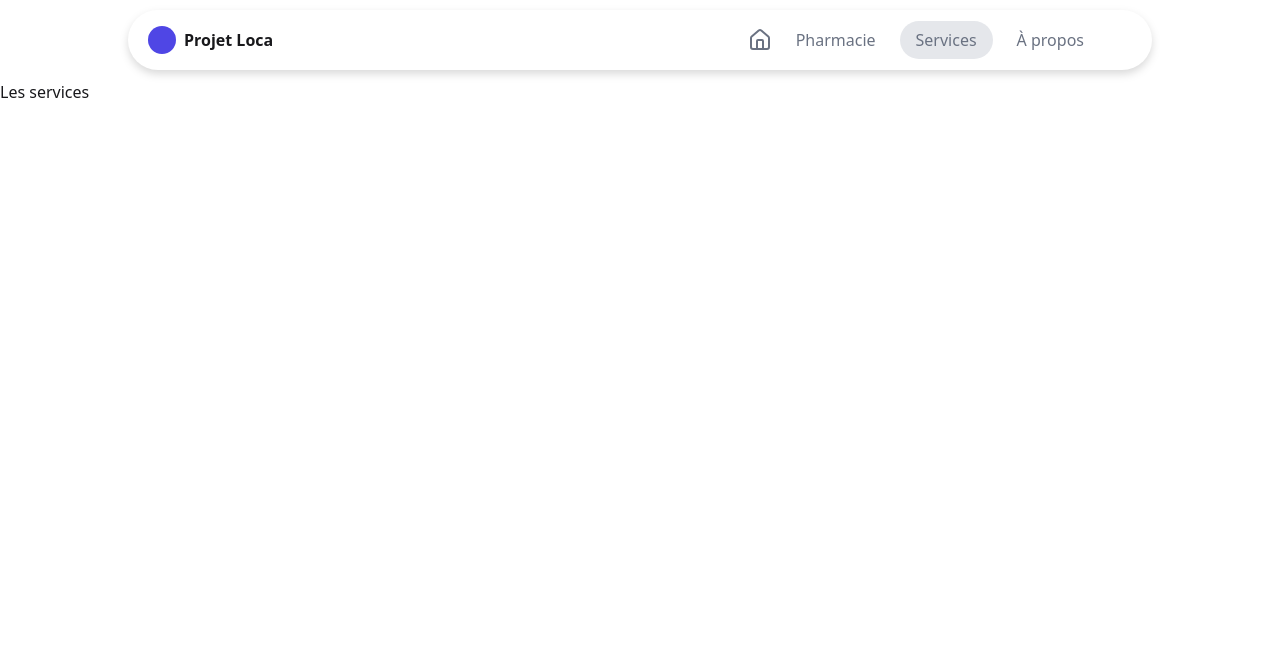
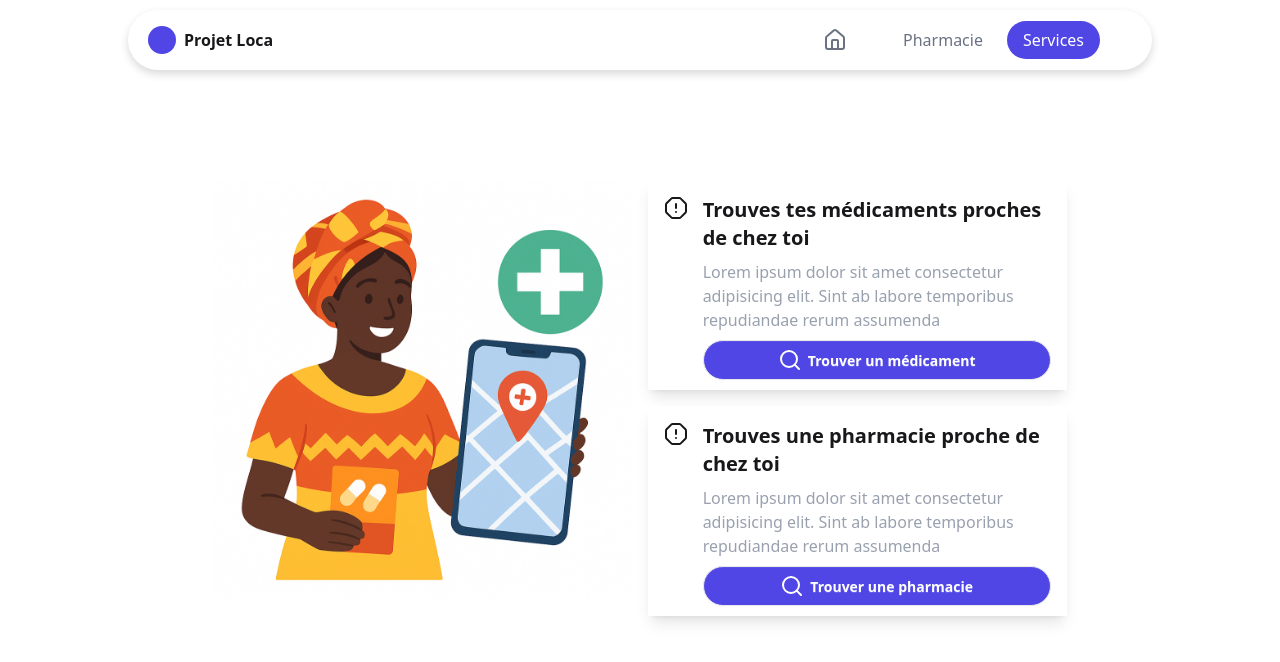
Before and after one commit to PSAUM-dev/Projet-Loca, a React (Vite) app: page /services in a window 1280 px wide. Shown: the top 662 px of the page. Built offline with nearby package versions, Linux system fonts and the light colour scheme; no server answers.

Commit message:
Location System

```diff
--- a/src/components/services/Map.jsx
+++ b/src/components/MapContainer.jsx
@@ -1,4 +1,5 @@
 import { GoogleMap, useLoadScript, Marker } from "@react-google-maps/api"
+import useUserLocation from "./hooks/useUserLocation";
 
 const containersStyle = {
     width: '100%',
@@ -11,6 +12,10 @@ const center = {
 };
 
 const Map = () => {
+
+    const { location } = useUserLocation();
+    center.lat = parseFloat(location.latitude);
+    center.lng = parseFloat(location.longitude);
 
     const { isLoaded } = useLoadScript({
         googleMapsApiKey: import.meta.env.VITE_GOOGLE_MAP_API
@@ -29,13 +34,9 @@ const Map = () => {
     </div>;
 
     return (
-
         <GoogleMap mapContainerStyle={containersStyle} center={center} zoom={20} options={options}>
-
             <Marker position={center} />
-
         </GoogleMap>
-
     )
 }
 
--- a/src/components/PharmacyMapItem.jsx
+++ b/src/components/PharmacyMapItem.jsx
@@ -3,28 +3,28 @@ import { MapPinned } from "lucide-react"
 const PharmacyMapItem = () => {
     return (
 
-        <div class="flex flex-col gap-2">
+        <div className="flex flex-col gap-2">
 
-            <div class="flex justify-between items-start">
-                <h4 class="font-bold">Pharmacy du Soleil</h4>
-                <span class="text-sm font-medium text-gray-600">.1km</span>
+            <div className="flex justify-between items-start">
+                <h4 className="font-bold">Pharmacy du Soleil</h4>
+                <span className="text-sm font-medium text-gray-600">.1km</span>
             </div>
 
-            <p class="text-sm text-gray-600">Yaoundé, Centre-ville</p>
+            <p className="text-sm text-gray-600">Yaoundé, Centre-ville</p>
 
-            <div class="flex items-center gap-2">
-                <span class="inline-block h-2 w-2 rounded-full bg-green-600"></span>
-                <p class="text-sm font-medium text-green-600">Ouvert</p>
-                <p class="text-sm text-gray-600">- Ferme à 17h</p>
+            <div className="flex items-center gap-2">
+                <span className="inline-block h-2 w-2 rounded-full bg-green-600"></span>
+                <p className="text-sm font-medium text-green-600">Ouvert</p>
+                <p className="text-sm text-gray-600">- Ferme à 17h</p>
             </div>
 
-            <p class="text-sm text-gray-600">(237) 620 940 918</p>
+            <p className="text-sm text-gray-600">(237) 620 940 918</p>
 
-            <div class="flex gap-2 pt-2">
+            <div className="flex gap-2 pt-2">
 
                 <a href="#" className="btn shadow-0 rounded-3xl bg-transparent border border-[#4338ca] text-[#4338ca] hover:text-white hover:bg-[#4338ca]">
                     <MapPinned />
-                    <span class="material-symbols-outlined text-base">Aller sur Map</span>
+                    <span className="material-symbols-outlined text-base">Aller sur Map</span>
                 </a>
             </div>
 
--- /dev/null
+++ b/src/components/ServiceCardItem.jsx
@@ -0,0 +1,28 @@
+import { OctagonAlert, Search } from "lucide-react"
+import { Link } from "react-router-dom"
+
+const ServiceCardItem = () => {
+    return (
+        <div className="bg-white max-h-[210px] shadow-lg grid grid-cols-[10%_90%] p-4">
+
+            <OctagonAlert />
+            <div className="grid grid-cols-1">
+                <h3 className="font-bold text-xl">Trouves tes médicaments proches de chez toi</h3>
+
+                <p className="text-gray-400 mt-2">
+                    Lorem ipsum dolor sit amet consectetur adipisicing elit.
+                    Sint ab labore temporibus repudiandae rerum assumenda
+                </p>
+
+                <Link to={"/pharmacies"} className="btn group bg-[#4f46e5] text-white rounded-full mt-2">
+                    <Search className="rotate-0 transition-transform duration-600 group-hover:rotate-360" />
+                    <span className="hidden md:flex">Trouver un médicament</span>
+                </Link>
+            </div>
+
+
+        </div>
+    )
+}
+
+export default ServiceCardItem
--- /dev/null
+++ b/src/components/hooks/useUserLocation.js
@@ -0,0 +1,57 @@
+import { useEffect, useState } from "react";
+
+export default function useUserLocation() {
+    const [location, setLocation] = useState({ latitude : null, longitude : null, country : null, city : null, rue : null });
+    const [error, setError] = useState(null);
+    const [loading, setLoading] = useState(true);
+
+    useEffect ( () => {
+
+        if (!navigator.geolocation) {
+            setError("La géolocalisation n'est pas supportée par votre navigateur");
+            setLoading(false);
+            return;
+        }
+
+        navigator.geolocation.getCurrentPosition(
+
+           async (position) => {
+                const { latitude, longitude } = position.coords;
+                setLoading(false);
+
+                try {
+
+                    const res = await fetch(`https://maps.googleapis.com/maps/api/geocode/json?latlng=${latitude},${longitude}&key=${import.meta.env.VITE_GOOGLE_MAP_API}`);
+                    const data = await res.json();
+
+                    //console.log(data);
+
+                    if (data.results && data.results.length > 0) {
+                        const address = data.results[0].address_components;
+                        const country = address.find(component => component.types.includes("country"))?.long_name;
+                        const city = address.find(component => component.types.includes("locality"))?.long_name;
+                        const rue = address.find(component => component.types.includes("route"))?.long_name;
+
+                        console.info(country, city, rue);
+
+                        setLocation({ latitude, longitude, country, city, rue });
+                    }
+
+                } catch (error) {
+                    setError("Erreur lors de la récupération de l'adresse", error);
+                } finally {
+                    setLoading(false);
+                }
+            },
+
+            (err) => {
+                setError(err.message);
+                setLoading(false);
+            }
+
+        );
+
+    }, []);
+
+    return { location, error, loading };
+}
--- a/src/components/sections/Navbar.jsx
+++ b/src/components/sections/Navbar.jsx
@@ -1,13 +1,15 @@
-import { Home, Menu } from "lucide-react";
+import { MapPinnedIcon, Menu } from "lucide-react";
 import { useState } from "react";
 import { Link, NavLink } from "react-router-dom";
 import NavbarLink from "./NavbarLink";
 import NavbarHomeLink from "./NavbarHomeLink";
+import useUserLocation from "../hooks/useUserLocation";
 
 
 const Navbar = () => {
 
     const [dropdownOpen, setDropdownOpen] = useState(false);
+    const { location } = useUserLocation();
 
     function toggleDropdown() {
         setDropdownOpen(!dropdownOpen);
@@ -20,9 +22,23 @@ const Navbar = () => {
 
                 <div className="flex items-center gap-2">
                     <div className="p-2 h-7 w-7 bg-[#4f46e5] rounded-full"></div>
-                    <span className="font-bold">
+                    <span className="hidden md:flex font-bold">
                         <Link to={'/'}>Projet Loca</Link>
                     </span>
+
+                    {
+                        (location.city) ? (
+                            <span className="flex items-center gap-2 bg-gray-200 py-1 px-2 rounded-xl">
+                                <MapPinnedIcon className="w-4 h-4" />
+                                <span className="text-gray-700 text-sm">{location.rue} {location.city}, {location.country}</span>
+                            </span>
+
+                        ) : ("")
+                    }
+
+
+
+
                 </div>
 
 
@@ -30,11 +46,10 @@ const Navbar = () => {
 
                     <div className=" px-8">
                         <ul className="hidden md:flex items-center space-x-2">
-                            <li><NavbarHomeLink /></li>
+                            <li className="me-10"><NavbarHomeLink /></li>
 
                             <li><NavbarLink text="Pharmacie" link="/pharmacies" /></li>
                             <li><NavbarLink text="Services" link="/services" /></li>
-                            <li><NavbarLink text="À propos" link="/about" /></li>
 
                         </ul>
                     </div>
@@ -46,11 +61,10 @@ const Navbar = () => {
 
                 </div>
 
-                <div className={`absolute bg-white rounded-lg top-16 2xl:top-21 right-0 w-full z-10 p-5 md:hidden md:w-[250px] ${dropdownOpen ? '' : 'hidden'}`}>
+                <div className={`absolute bg-white rounded-lg top-16 2xl:top-21 right-0 w-full z-9999 p-5 md:hidden md:w-[250px] ${dropdownOpen ? '' : 'hidden'}`}>
                     <ul className="grid gap-y-4">
                         <li><NavbarLink text="Pharmacie" link="/pharmacies" /></li>
                         <li><NavbarLink text="Services" link="/services" /></li>
-                        <li><NavbarLink text="À propos" link="/about" /></li>
                     </ul>
                 </div>
 
--- a/src/components/sections/NavbarLink.jsx
+++ b/src/components/sections/NavbarLink.jsx
@@ -4,8 +4,8 @@ const NavbarLink = ({text, link}) => {
   return (
     <NavLink className={
         ({isActive}) => `
-            hover:bg-gray-200 text-gray-500 transition-all duration-400 px-4 py-2 rounded-full
-            ${isActive ? "bg-gray-200" : ""}
+             text-gray-500 transition-all duration-400 px-4 py-2 rounded-full
+            ${isActive ? "bg-[#4f46e5] text-white" : "hover:bg-gray-200"}
         `
     } to={link}>
         {text}
--- /dev/null
+++ b/src/components/services/geminiService.js
@@ -0,0 +1,9 @@
+import { GoogleGenerativeAI } from "@google/generative-ai";
+
+const genAI = new GoogleGenerativeAI(import.meta.env.VITE_GEMINI_API_KEY);
+
+export async function askGemini(prompt) {
+  const model = genAI.getGenerativeModel({ model: "gemini-2.5-flash" });
+  const result = await model.generateContent(prompt);
+  return result.response.text();
+}
--- /dev/null
+++ b/src/components/services/googleMapService.js
@@ -0,0 +1,7 @@
+export async function getNearbyPharmacies(lat, lng) {
+  const response = await fetch(
+    `https://maps.googleapis.com/maps/api/place/nearbysearch/json?location=${lat},${lng}&radius=2000&type=pharmacy&key=${import.meta.env.VITE_GOOGLE_MAP_API}`
+  );
+  const data = await response.json();
+  return data.results;
+}
--- a/src/pages/Pharmacies.jsx
+++ b/src/pages/Pharmacies.jsx
@@ -1,4 +1,4 @@
-import Map from "../components/services/Map";
+import Map from "../components/MapContainer";
 import PharmacyMapItem from "../components/PharmacyMapItem";
 
 const Pharmacies = () => {
@@ -15,7 +15,8 @@ const Pharmacies = () => {
 
           <input className="input rounded-2xl focus:shadow-0 focus:border-gray-200 focus:outline-none" type="text" name="" id="" placeholder="Recherche" />
 
-          <div className="grid grid-cols-[50%_50%] w-full">
+          <div className="grid grid-cols-[50%_50%] w-full gap-x-1">
+
             <select className="select w-full rounded-2xl focus:shadow-0 focus:border-gray-200 focus:outline-none open:border-gray-200 open:outline-none mt-4" name="" id="">
               <option value="">Ouvert maintenant</option>
               <option value="">Fermé</option>
@@ -26,6 +27,7 @@ const Pharmacies = () => {
               <option value="">Plus proche</option>
               <option value="">Plus éloigné</option>
             </select>
+
           </div>
 
         </div>
@@ -34,13 +36,13 @@ const Pharmacies = () => {
           <p>Consultez les <span className="font-bold">15</span> résultats.</p>
         </div>
 
-        <div class="overflow-hidden h-[405px] 2xl:h-[520px] overflow-y-scroll p-2">
+        <div className="overflow-hidden h-[405px] 2xl:h-[520px] overflow-y-scroll p-2">
 
-          <ul class="space-y-2">
+          <ul className="space-y-2">
 
             {
               Array.from({ length: 15 }).map((_, index) => (
-                <li key={index} class="border border-white hover:border-primary rounded-lg p-4 ">
+                <li key={index} className="border border-white hover:border-primary rounded-lg p-4 ">
                   <PharmacyMapItem />
                 </li>
               ))
--- a/src/pages/Services.jsx
+++ b/src/pages/Services.jsx
@@ -1,9 +1,49 @@
+
+import { OctagonAlert, Search } from "lucide-react";
+import HeroImage from "../assets/images/services.png";
+import { Link } from "react-router-dom";
+import ServiceCardItem from "../components/ServiceCardItem";
 
 const Services = () => {
   return (
-    <div>
-      Les services
+
+    <div className="grid grid-cols-1 md:grid-cols-6 mt-20 2xl:mt-0 py-5">
+
+      <div className="col-start-2 col-span-4 grid grid-cols-1 md:grid-cols-2 gap-x-4">
+
+        <img src={HeroImage} alt="" />
+
+        <div className="grid grid-cols-1 gap-4">
+
+          <ServiceCardItem />
+
+          <div className="bg-white max-h-[210px] shadow-lg grid grid-cols-[10%_90%] p-4">
+
+            <OctagonAlert />
+            <div className="grid grid-cols-1">
+              <h3 className="font-bold text-xl">Trouves une pharmacie proche de chez toi</h3>
+
+              <p className="text-gray-400 mt-2">
+                Lorem ipsum dolor sit amet consectetur adipisicing elit.
+                Sint ab labore temporibus repudiandae rerum assumenda
+              </p>
+
+              <Link to={"/pharmacies"} className="btn group bg-[#4f46e5] text-white rounded-full mt-2">
+                <Search className="rotate-0 transition-transform duration-600 group-hover:rotate-360" />
+                <span className="hidden md:flex">Trouver une pharmacie</span>
+              </Link>
+
+            </div>
+
+
+          </div>
+
+        </div>
+
+      </div>
+
     </div>
+
   )
 }
 
```
Also changed, not shown: src/assets/images/Services.png (added), src/components/hooks/useNearbyPharmacies.js (added), src/components/services/geolocationService.js (added), 1 other file (tests, documents, lock files or other folders).
